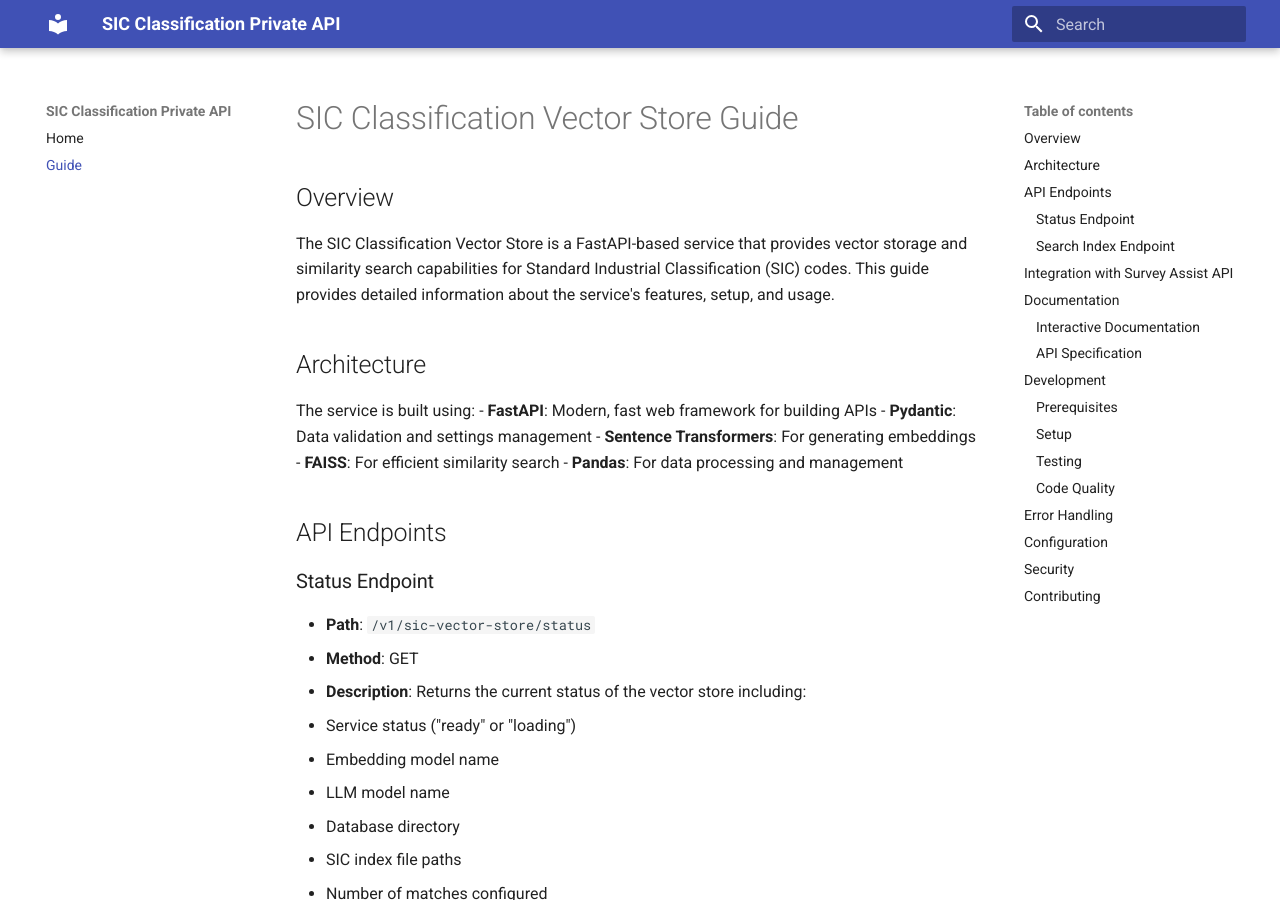
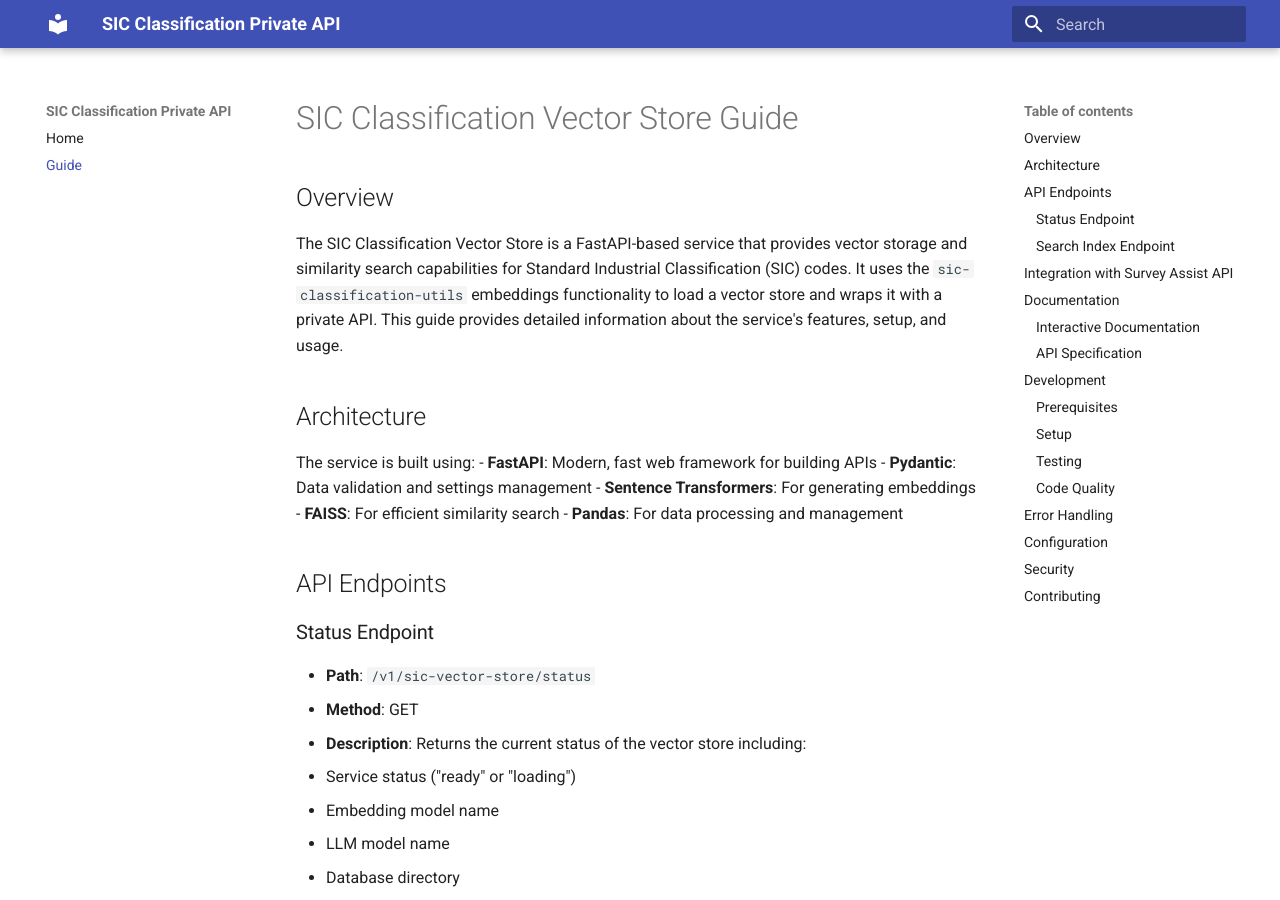
Before and after one commit to ONSdigital/sic-classification-vector-store, an MkDocs documentation site: the page built from docs/guide.md, in a window 1280 px wide and 900 px high. Built offline with MkDocs 1.6.1 and Material for MkDocs 9.7.7, drawn with Linux system fonts in a browser that asks for light colours.

Commit message:
insert original text

```diff
--- a/docs/guide.md
+++ b/docs/guide.md
@@ -2,7 +2,7 @@
 
 ## Overview
 
-The SIC Classification Vector Store is a FastAPI-based service that provides vector storage and similarity search capabilities for Standard Industrial Classification (SIC) codes. This guide provides detailed information about the service's features, setup, and usage.
+The SIC Classification Vector Store is a FastAPI-based service that provides vector storage and similarity search capabilities for Standard Industrial Classification (SIC) codes. It uses the `sic-classification-utils` embeddings functionality to load a vector store and wraps it with a private API. This guide provides detailed information about the service's features, setup, and usage.
 
 ## Architecture
 
```
